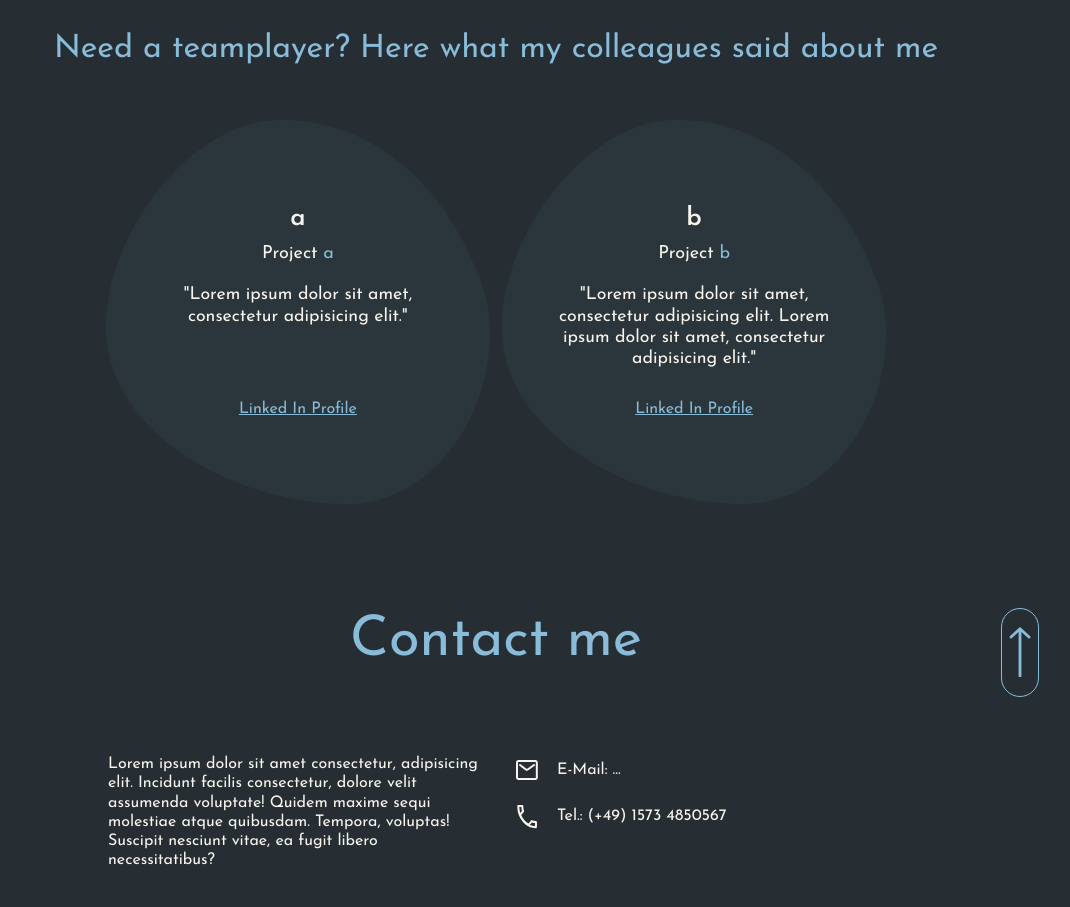
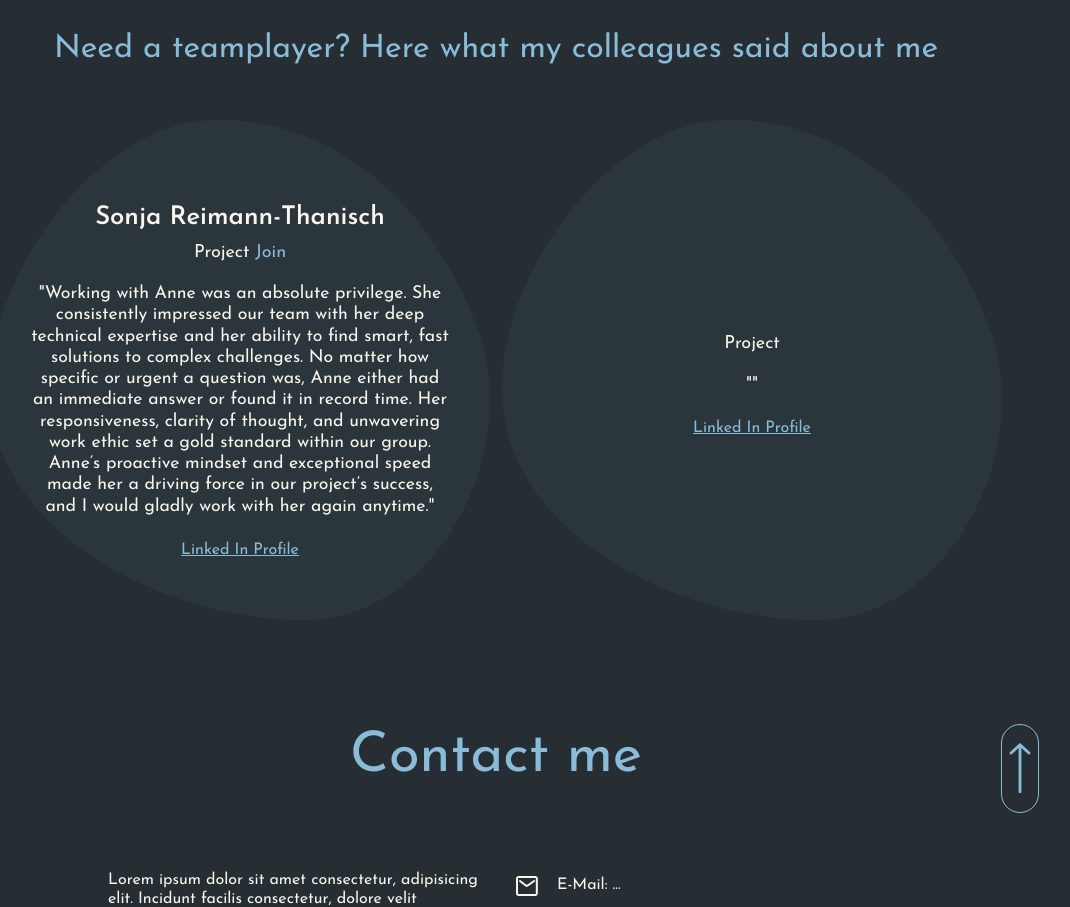
Before and after one commit to AnneVollmann/Anne-Vollmann-Portfolio, an Angular app: page / in a window 1280 px wide. Shown: the part 2880-3787 px from the top of the page, without its empty margins (144-1214 px from the left). Built offline with nearby package versions, Linux system fonts and the light colour scheme.

Commit message:
reference added

```diff
--- a/src/app/main-content/contact-me/contact-me.html
+++ b/src/app/main-content/contact-me/contact-me.html
@@ -1,6 +1,6 @@
 <section>
     <div class="arrow-container">
-        <a href="#landingPage" (mouseenter)="setArrowBtnHovered(true)" (mouseleave)="setArrowBtnHovered(false)"
+        <a href="#landingPage" (mouseenter)="arrowBtnHovered = true" (mouseleave)="arrowBtnHovered = false"
             class="arrow">
             <img *ngIf="!arrowBtnHovered" src="assets/icons/arrow.svg" alt="scroll_to_bottom">
             <img *ngIf="arrowBtnHovered" src="assets/icons/arrow_hover.svg" alt="scroll_to_bottom">
@@ -26,7 +26,7 @@
             </p>
         </div>
     </div>
-    <form>
+    <form (ngSubmit)="onSubmit()">
         <section class="sender">
             <div>
                 <label for="name">Your name <span>is required</span></label>
@@ -50,7 +50,7 @@
                         outlined.</p>
                 </div>
             </div>
-            <button (click)="submitMessage()" class="btn-secondary"
+            <button class="btn-secondary"
                 [disabled]="checkboxChecked? false: true">Send</button>
         </div>
     </form>
--- a/src/app/main-content/contact-me/contact-me.ts
+++ b/src/app/main-content/contact-me/contact-me.ts
@@ -1,9 +1,10 @@
 import { CommonModule } from '@angular/common';
 import { Component } from '@angular/core';
+import { FormsModule } from '@angular/forms';
 
 @Component({
   selector: 'app-contact-me',
-  imports: [CommonModule],
+  imports: [CommonModule, FormsModule],
   templateUrl: './contact-me.html',
   styleUrl: './contact-me.scss'
 })
@@ -14,15 +15,14 @@ export class ContactMe {
   checkboxHovered = false;
   checkboxChecked = false;
 
-  setArrowBtnHovered(hover: boolean) {
-    this.arrowBtnHovered = hover;
-  }
+  nameError = false;
+  mailError = false;
+  messageError = false;
+  checkboxError = false;
 
-  checkInput(id: string) {
-    return;
-  }
+  checkInput(field: string) {}
 
-  submitMessage() {
-    return;
+  onSubmit() {
+    console.log(1)
   }
 }
--- a/src/app/main-content/landing-page/landing-page.html
+++ b/src/app/main-content/landing-page/landing-page.html
@@ -18,7 +18,7 @@
                 <h1>Anne Vollmann</h1>
                 <p class="title-addition">FRONTEND DEVELOPER</p>
             </div>
-            <a href="#contact" (mouseenter)="setArrowBtnHovered(true)" (mouseleave)="setArrowBtnHovered(false)"
+            <a href="#contact" (mouseenter)="arrowBtnHovered = true" (mouseleave)="arrowBtnHovered = false"
                 class="arrow">
                 <img *ngIf="!arrowBtnHovered" src="assets/icons/arrow.svg" alt="scroll_to_bottom">
                 <img *ngIf="arrowBtnHovered" src="assets/icons/arrow_hover.svg" alt="scroll_to_bottom">
--- a/src/app/main-content/references/references.html
+++ b/src/app/main-content/references/references.html
@@ -6,9 +6,9 @@
             <p class="name">{{reference.name}}</p>
             <p class="project">Project <span>{{reference.project}}</span></p>
             <article class="quote">
-                "{{reference.quote}}"
+                "{{reference.quoteEn}}"
             </article>
-            <a href="{{reference.linkedin}}" class="linkedin">Linked In Profile</a>
+            <a href="{{reference.linkedin}}" target="_blank" class="linkedin">Linked In Profile</a>
         </div>
         }
     </section>
--- a/src/app/main-content/references/references.scss
+++ b/src/app/main-content/references/references.scss
@@ -11,8 +11,12 @@ h2 {
 }
 
 .reference {
-    height: calc(43.125rem - clamp(18.125rem, 26.9643rem + -9.8214vw, 25rem));
-    width: calc(43.125rem - clamp(18.125rem, 26.9643rem + -9.8214vw, 25rem));
+    //height: calc(43.125rem - clamp(18.125rem, 26.9643rem + -9.8214vw, 25rem));
+    //width: calc(43.125rem - clamp(18.125rem, 26.9643rem + -9.8214vw, 25rem));
+    height: 500px;
+    width: 500px;
+    padding-top: 24px;
+
     display: flex;
     flex-direction: column;
     align-items: center;
@@ -40,16 +44,18 @@ h2 {
     }
 
     .quote {
-        max-width: calc(33.375rem - clamp(13.75rem, 21.3036rem + -8.3929vw, 19.625rem));
-        height: calc(13.125rem - clamp(5.625rem, 8.0357rem + -2.6786vw, 7.5rem));
-        padding-bottom: clamp(1.25rem, 1.5714rem + -0.3571vw, 1.5rem);
+        //max-width: calc(33.375rem - clamp(13.75rem, 21.3036rem + -8.3929vw, 19.625rem));
+        width: 420px;
+        //height: calc(13.125rem - clamp(5.625rem, 8.0357rem + -2.6786vw, 7.5rem));
+        //height: calc(17.813rem - clamp(7.188rem, 11.6434rem + -5.0919vw, 10.625rem));
         font-size: calc(2.125rem - clamp(1rem, 1.1607rem + -0.1786vw, 1.125rem));
         //text left-aligned for mobile
         text-align: center;
-        overflow: hidden;
+        overflow: visible;
     }
 
     .linkedin {
+        padding-top: 24px;
         color: var(--color-secondary);
         font-size: 16px;
         text-decoration: underline;
--- a/src/app/referencesdata.service.ts
+++ b/src/app/referencesdata.service.ts
@@ -9,15 +9,17 @@ export class ReferencesdataService {
 
     references = [
         {
-            name: 'a',
-            project: 'a',
-            quote: 'Lorem ipsum dolor sit amet, consectetur adipisicing elit.',
-            linkedin: ''
+            name: 'Sonja Reimann-Thanisch',
+            project: 'Join',
+            quoteDe: '',
+            quoteEn: 'Working with Anne was an absolute privilege. She consistently impressed our team with her deep technical expertise and her ability to find smart, fast solutions to complex challenges. No matter how specific or urgent a question was, Anne either had an immediate answer or found it in record time. Her responsiveness, clarity of thought, and unwavering work ethic set a gold standard within our group. Anne’s proactive mindset and exceptional speed made her a driving force in our project’s success, and I would gladly work with her again anytime.',
+            linkedin: 'https://www.linkedin.com/in/sonja-reimann-thanisch-1574881b3/'
         },
         {
-            name: 'b',
-            project: 'b',
-            quote: 'Lorem ipsum dolor sit amet, consectetur adipisicing elit. Lorem ipsum dolor sit amet, consectetur adipisicing elit.',
+            name: '',
+            project: '',
+            quoteDe: '',
+            quoteEn: '',
             linkedin: ''
         }
     ]
```
